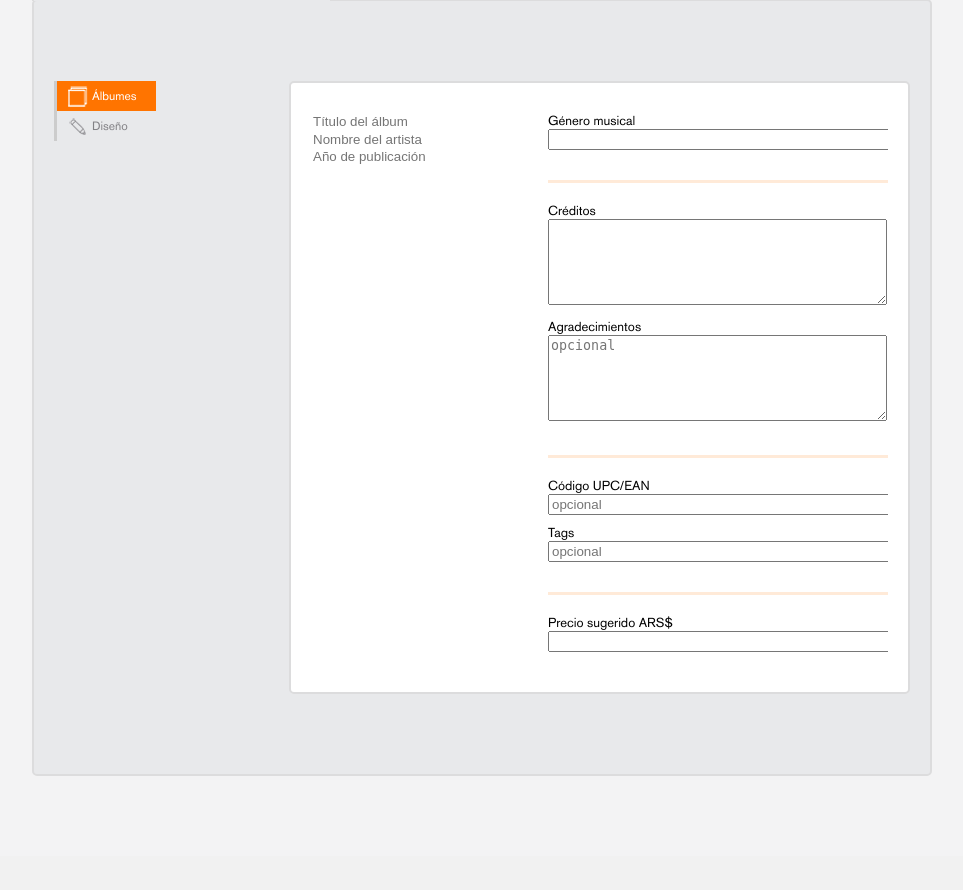
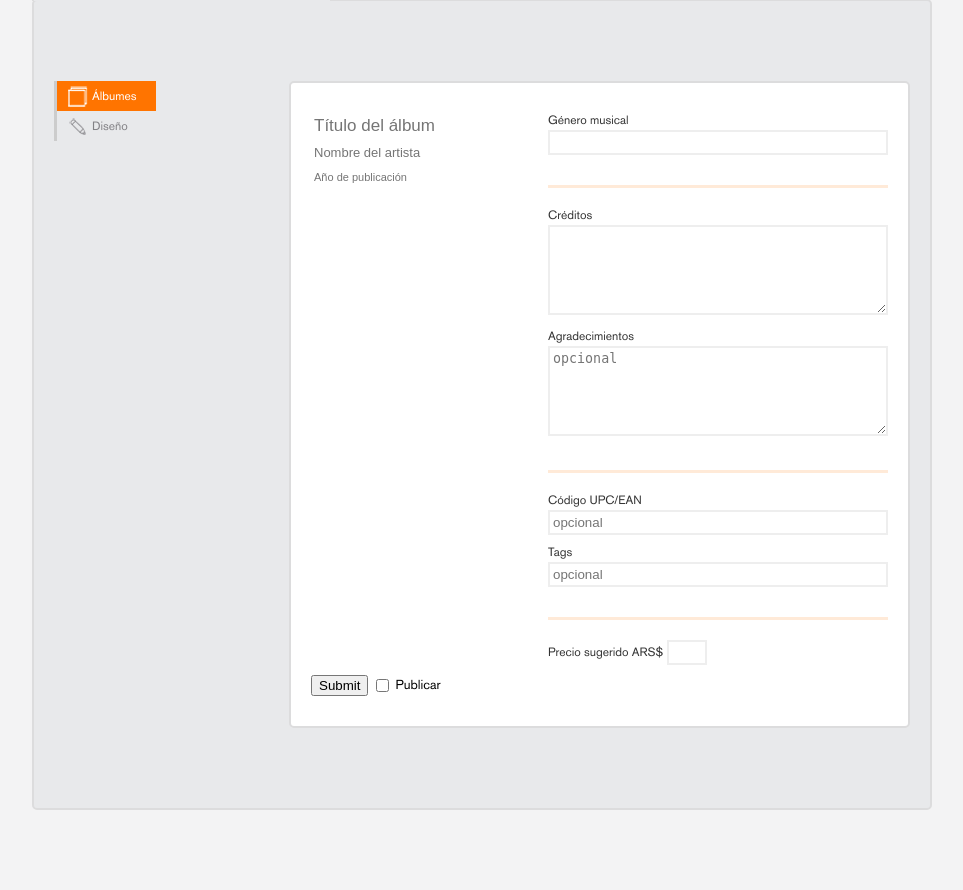
Before and after one commit to fleopardo/sebastian, a PHP site: page /tu-musica.html in a window 1280 px wide. Shown: the part 125-1015 px from the top of the page, without its empty margins (158-1121 px from the left). Before the commit the page ends 901 px from the top, so only its background shows below. Run offline with PHP 8.4, Linux system fonts and the light colour scheme.

Commit message:
avances en tu musica

```diff
--- a/css/tu-musica.css
+++ b/css/tu-musica.css
@@ -83,6 +83,28 @@
 
 .tu-musica .content #subir-album .left-fields input{
     border: none;
+    color: #959499;
+    padding: 3px;
+    width: 80%;
+    display: block;
+    border-bottom: 2px solid transparent;
+    line-height: 17px;
+}
+
+    .tu-musica .content #subir-album .left-fields input.album{
+        font-size: 17px;
+    }
+
+    .tu-musica .content #subir-album .left-fields input.artist{
+        font-size: 13px;
+    }
+
+    .tu-musica .content #subir-album .left-fields input.year{
+        font-size: 11px;
+    }
+
+.tu-musica .content #subir-album .left-fields input:focus{
+    border-color: #eee;
 }
 
 .tu-musica .content #subir-album .right-fields{
@@ -108,13 +130,32 @@
 
 .tu-musica .content #subir-album .right-fields label{
     display: block;
+    font-size: 12px;
+    line-height: 14px;
+    color: #333;
+    margin-bottom: 3px;
 }
 
 .tu-musica .content #subir-album .right-fields textarea,
 .tu-musica .content #subir-album .right-fields input{
-    width: 98%;
+    width: 97%;
+    border: 2px solid #eee;
+    padding: 3px;
 }
 
 .tu-musica .content #subir-album .right-fields textarea{
     height: 80px;
 }
+
+.tu-musica .content #subir-album .right-fields .suggested-price label,
+.tu-musica .content #subir-album .right-fields .suggested-price input{
+    display: inline-block;
+}
+
+.tu-musica .content #subir-album .right-fields .suggested-price input{
+    width: 30px;
+}
+
+.tu-musica .content .actions{
+    clear:both;
+}
--- a/tu-musica.html
+++ b/tu-musica.html
@@ -70,9 +70,9 @@
 
                 <form name="" id="subir-album" method="" action="">
                     <div class="left-fields">
-                        <input type="text" value="" placeholder="Título del álbum"/>
-                        <input type="text" value="" placeholder="Nombre del artista"/>
-                        <input type="text" value="" placeholder="Año de publicación"/>
+                        <input type="text" placeholder="Título del álbum" class="album" />
+                        <input type="text" placeholder="Nombre del artista" class="artist" />
+                        <input type="text" placeholder="Año de publicación" class="year"/>
                     </div>
 
                     <div class="right-fields">
@@ -108,13 +108,20 @@
                             </p>
                         </div>
 
-                        <div class="row">
-                            <p>Precio sugerido ARS$ <input type="number" /></p>
+                        <div class="row suggested-price">
+                            <p>
+                                <label for="suggested-price">Precio sugerido ARS$ </label>
+                                <input type="number" id="suggested-price" />
+                            </p>
                         </div>
+
                     </div>
 
 
-
+                    <div class="actions">
+                        <input type="submit" />
+                        <label><input type="checkbox" /> Publicar</label>
+                    </div>
 
 
 
```
